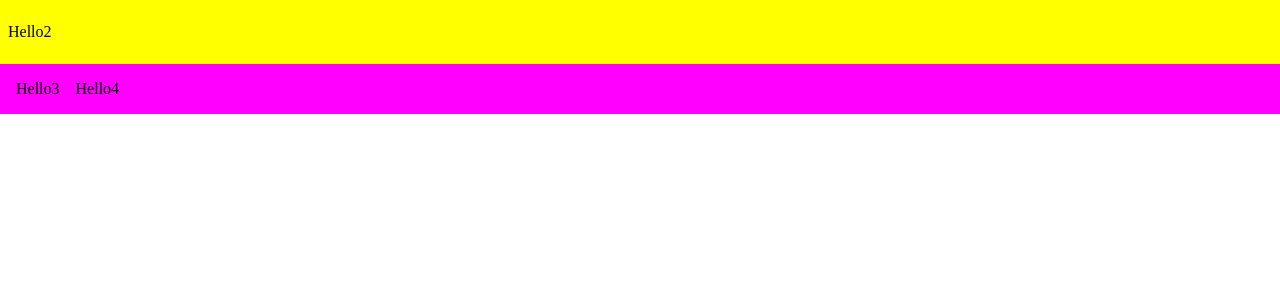
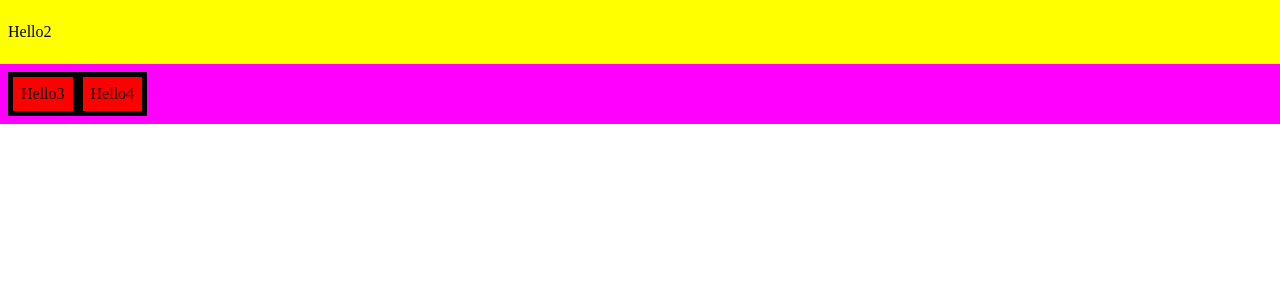
Before and after one commit to cse442-at-ub/s24semesterproject-brighterspace, a PHP site: page /student_home.html in a window 1280 px wide. Shown: the part 80-380 px from the top of the page. Run offline with PHP 8.4, Linux system fonts and the light colour scheme.

Commit message:
Fixed the borders of the core left and right.

```diff
--- a/student_home.css
+++ b/student_home.css
@@ -51,6 +51,6 @@
     display: flex;
     padding: 8px;
     margin: 0;
-    border: 5 black;
-    background-color: magenta;
+    border: 5px solid black;
+    background-color: red;
 }
```
